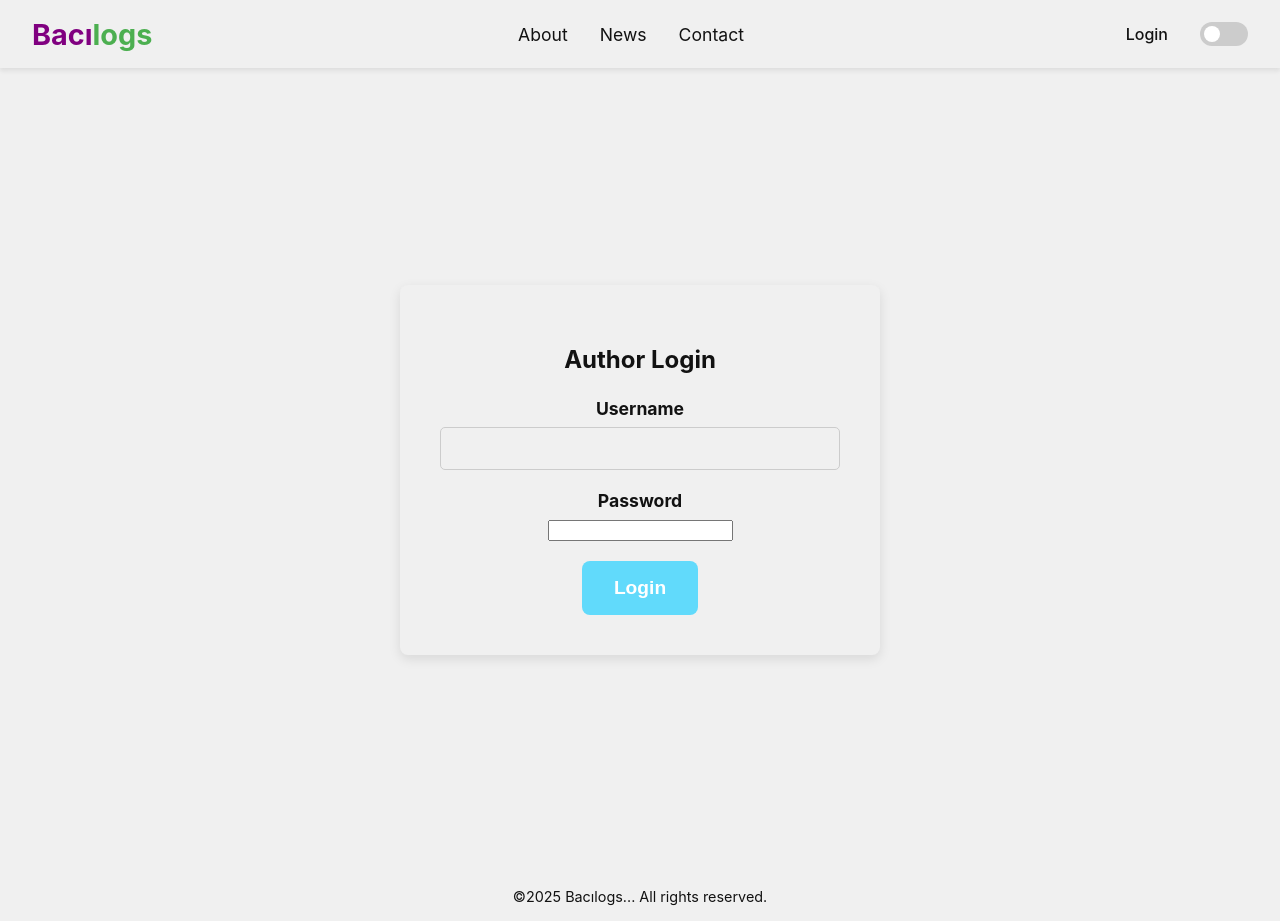
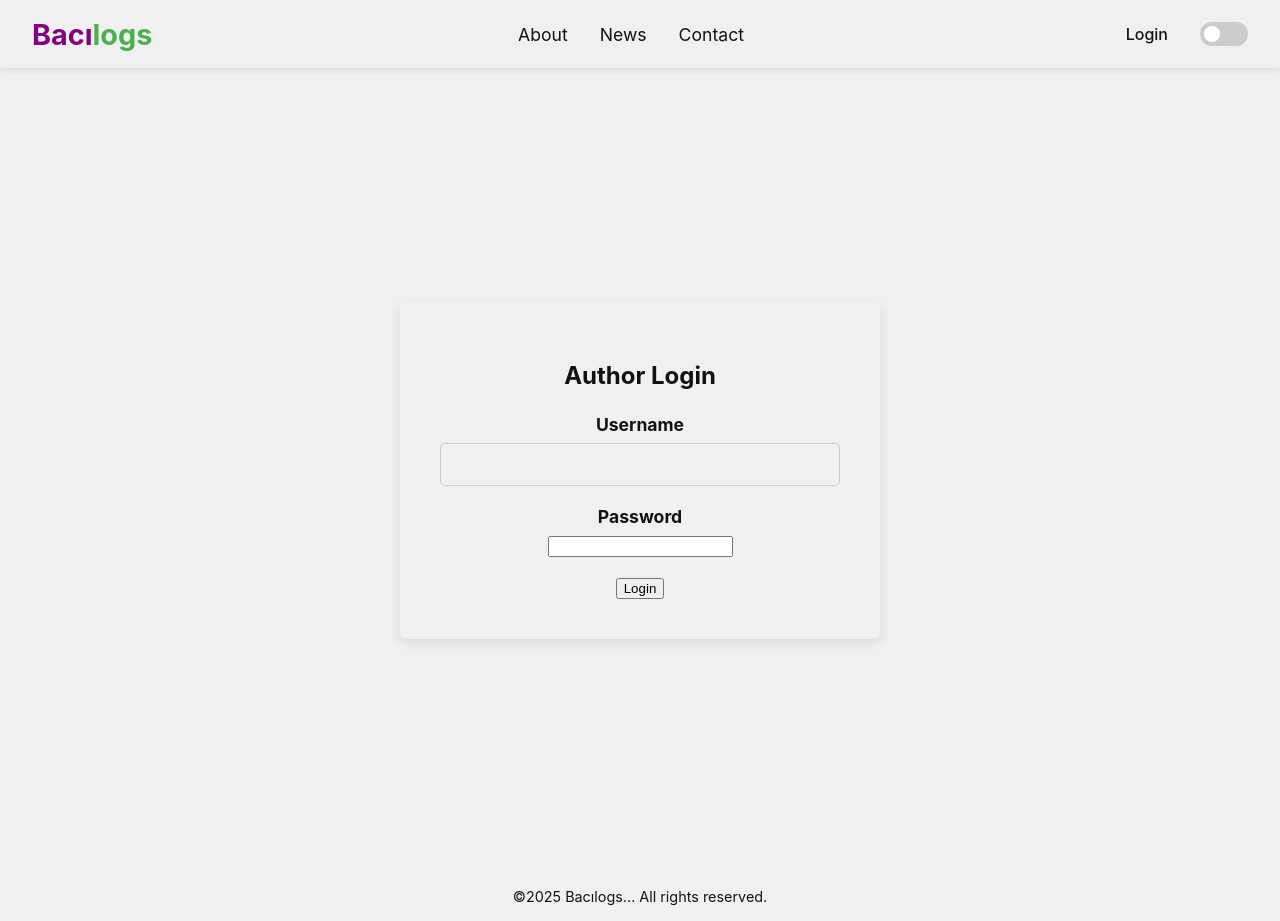
Before and after one commit to arulmavis/bacilogs, a React (Create React App) app: page /login in a window 1280 px wide. Built offline with nearby package versions, Linux system fonts and the light colour scheme; no server answers.

Commit message:
mini fix 9.12pm

```diff
--- a/src/Pages/LoginPage.js
+++ b/src/Pages/LoginPage.js
@@ -48,7 +48,7 @@ const LoginPage = ({ onLogin }) => {
                     <label htmlFor="password">Password</label>
                     <input type="password" id="password" value={password} onChange={(e) => setPassword(e.target.value)} required />
                 </div>
-                <button type="submit" className="submit-post-button">Login</button>
+                <button type="submit" className="btn">Login</button>
             </form>
         </div>
     );
```
